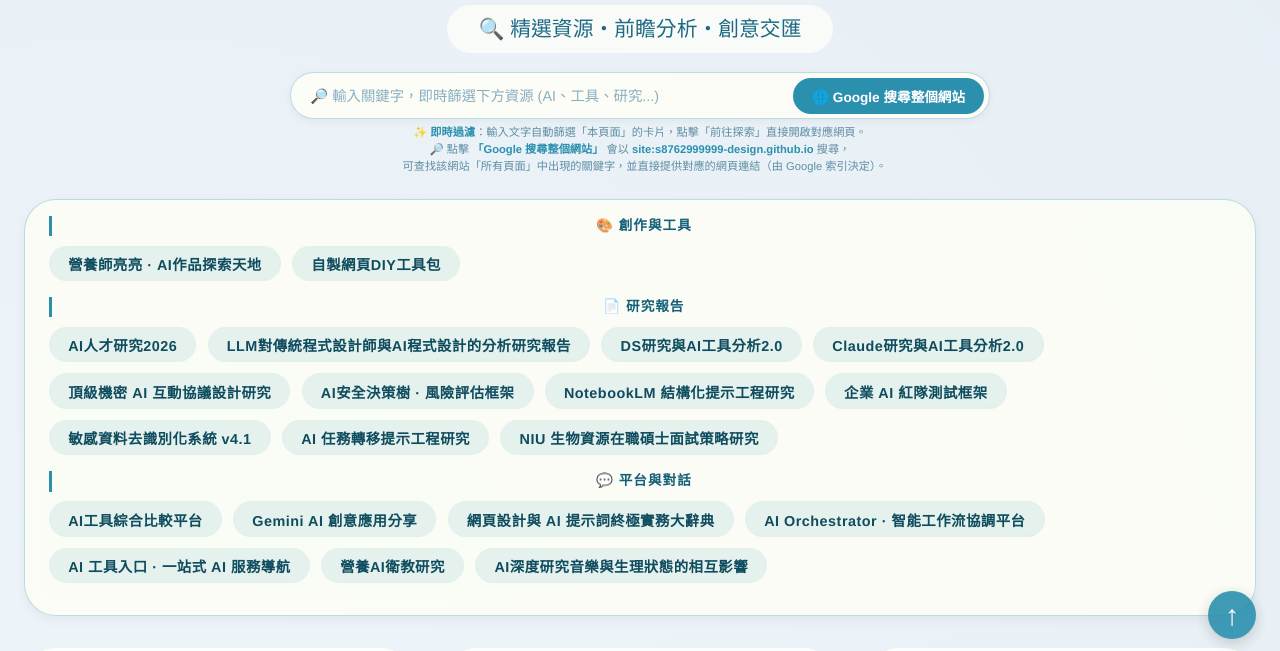
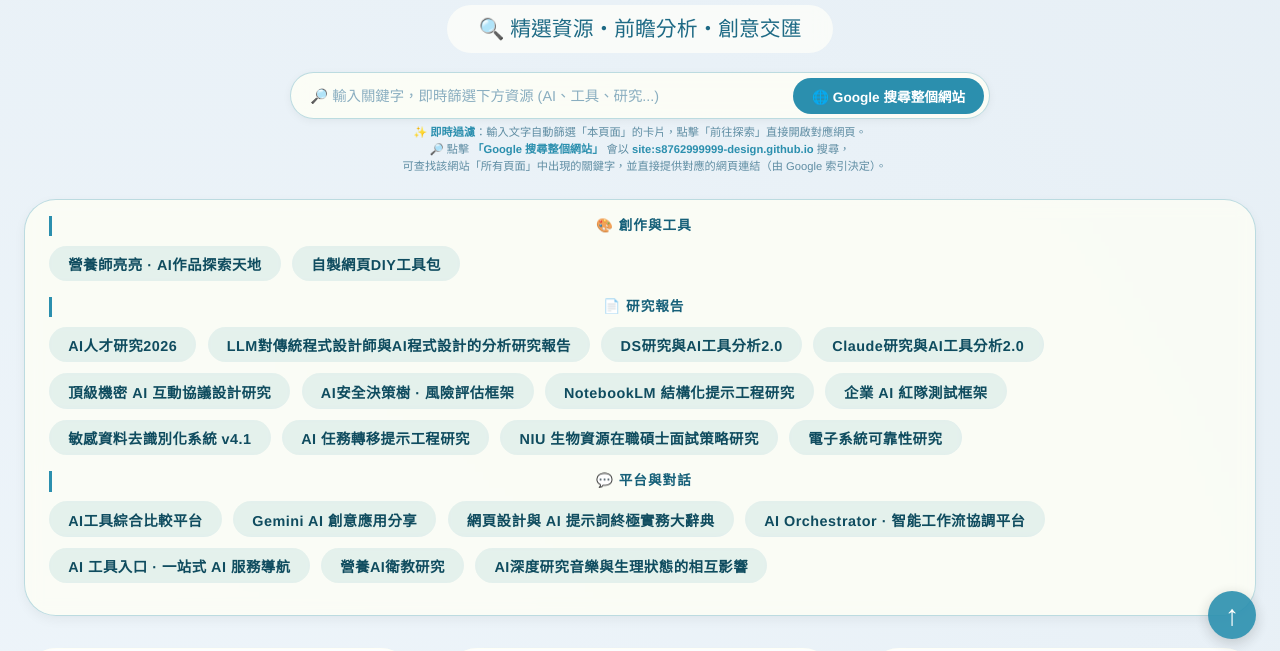
Before and after one commit to s8762999999-design/s8762999999-design.github.io, a plain HTML site: page index.html in a window 1280 px wide. Shown: the part 129-780 px from the top of the page. Drawn offline with Linux system fonts and the light colour scheme.

Commit message:
新增"電子系統可靠性研究"

```diff
--- a/index.html
+++ b/index.html
@@ -5,10 +5,10 @@
     <meta name="viewport" content="width=device-width, initial-scale=1.0, viewport-fit=cover">
 
     <title>營養師亮亮AI探索研究成果</title>
-    <meta name="description" content="營養師亮亮AI探索研究成果彙整：AI藝術創作、自製網頁工具、AI人才前瞻、LLM/DS/Claude分析報告、AI工具比較平台、AI Orchestrator、AI工具入口導航、營養AI衛教研究、AI音樂生理研究、AI互動協議設計、AI安全決策樹、NotebookLM提示工程、企業AI紅隊測試、敏感資料去識別化系統、AI任務轉移提示工程、NIU生物資源面試策略，以及網頁設計AI提示詞辭典與Gemini創意應用。">
+    <meta name="description" content="營養師亮亮AI探索研究成果彙整：AI藝術創作、自製網頁工具、AI人才前瞻、LLM/DS/Claude分析報告、AI工具比較平台、AI Orchestrator、AI工具入口導航、營養AI衛教研究、AI音樂生理研究、AI互動協議設計、AI安全決策樹、NotebookLM提示工程、企業AI紅隊測試、敏感資料去識別化系統、AI任務轉移提示工程、NIU生物資源面試策略、電子系統可靠性研究，以及網頁設計AI提示詞辭典與Gemini創意應用。">
 
     <meta property="og:title" content="營養師亮亮AI探索研究成果">
-    <meta property="og:description" content="亮亮營養師的AI研究成果：AI藝術創作、開發工具、人才趨勢、各類AI分析報告、AI Orchestrator、AI工具入口、營養AI衛教研究、AI音樂生理研究、AI互動協議設計、AI安全決策樹、NotebookLM提示工程、企業AI紅隊測試、敏感資料去識別化系統、AI任務轉移提示工程、NIU生物資源面試策略與網頁設計AI提示詞實務。">
+    <meta property="og:description" content="亮亮營養師的AI研究成果：AI藝術創作、開發工具、人才趨勢、各類AI分析報告、AI Orchestrator、AI工具入口、營養AI衛教研究、AI音樂生理研究、AI互動協議設計、AI安全決策樹、NotebookLM提示工程、企業AI紅隊測試、敏感資料去識別化系統、AI任務轉移提示工程、NIU生物資源面試策略、電子系統可靠性研究與網頁設計AI提示詞實務。">
     <meta property="og:type" content="website">
     <meta property="og:image" content="https://via.placeholder.com/1200x630/155f7a/ffffff?text=AI+Research+2026">
     <meta property="og:image:alt" content="營養師亮亮AI探索研究成果">
@@ -423,7 +423,7 @@
         .resource-card {
             animation: fadeSlideUp 0.5s ease backwards;
         }
-        /* 支援最多 20 張卡片 */
+        /* 支援最多 21 張卡片 */
         .resource-card:nth-child(1) { animation-delay: 0.05s; }
         .resource-card:nth-child(2) { animation-delay: 0.1s; }
         .resource-card:nth-child(3) { animation-delay: 0.15s; }
@@ -444,6 +444,7 @@
         .resource-card:nth-child(18) { animation-delay: 0.9s; }
         .resource-card:nth-child(19) { animation-delay: 0.95s; }
         .resource-card:nth-child(20) { animation-delay: 1.0s; }
+        .resource-card:nth-child(21) { animation-delay: 1.05s; }
     </style>
 </head>
 <body>
@@ -485,7 +486,7 @@
 
 <script>
     // ============================================================
-    // 卡片資料陣列 (共20個，新增「NIU 生物資源在職碩士面試策略研究」)
+    // 卡片資料陣列 (共21個，新增「電子系統可靠性研究」)
     // 新卡片歸類於「研究報告」群組，日期標記為 2026/04/11
     // ============================================================
     const sitesData = [
@@ -508,8 +509,9 @@
         { title: "企業 AI 紅隊測試框架", url: "https://s8762999999-design.github.io/Enterprise-AI-Red-Team-Framework/", description: "提供企業級 AI 系統的紅隊演練框架，模擬攻擊者思維，主動發掘模型潛在漏洞、偏誤與安全風險，協助組織建立強健的 AI 防禦機制。", features: ["紅隊演練流程", "漏洞與偏誤偵測", "安全強化建議"], icon: "🔴🛡️", category: "📑 深度報告", group: "研究報告", showDevDate: true },
         { title: "敏感資料去識別化系統 v4.1", url: "https://s8762999999-design.github.io/sensitive-data-de-identification-system-v4-1/", description: "提供全方位的敏感資料偵測與去識別化解決方案，支援多種資料格式（文字、表格、日誌），採用差分隱私與匿名化技術，確保資料隱私安全。", features: ["自動偵測個資", "差分隱私保護", "多格式輸出支援"], icon: "🔒📊", category: "🔬 數據科學", group: "研究報告", showDevDate: true },
         { title: "AI 任務轉移提示工程研究", url: "https://s8762999999-design.github.io/AI-mission-transfer-prompt/", description: "研究跨任務、跨領域的 AI 提示遷移技術，建立任務轉移框架與提示模板庫，協助模型快速適應新任務需求，減少重複提示設計成本。", features: ["任務遷移框架", "提示模板庫", "跨域適應評估"], icon: "🔄🧠", category: "📑 深度報告", group: "研究報告", showDevDate: true },
-        // ========= 新加入的「NIU 生物資源在職碩士面試策略研究」 =========
-        { title: "NIU 生物資源在職碩士面試策略研究", url: "https://s8762999999-design.github.io/niu-bioresources-inservice-master-interview-strategy/", description: "針對國立宜蘭大學生物資源學院在職碩士專班，提供面試準備策略、口試技巧、專業知識統整與自我介紹優化，協助考生提升錄取機會。", features: ["面試題庫分析", "自我介紹模板", "專業知識架構"], icon: "🎓🌿", category: "📑 深度報告", group: "研究報告", showDevDate: true }
+        { title: "NIU 生物資源在職碩士面試策略研究", url: "https://s8762999999-design.github.io/niu-bioresources-inservice-master-interview-strategy/", description: "針對國立宜蘭大學生物資源學院在職碩士專班，提供面試準備策略、口試技巧、專業知識統整與自我介紹優化，協助考生提升錄取機會。", features: ["面試題庫分析", "自我介紹模板", "專業知識架構"], icon: "🎓🌿", category: "📑 深度報告", group: "研究報告", showDevDate: true },
+        // ========= 新加入的「電子系統可靠性研究」 =========
+        { title: "電子系統可靠性研究", url: "https://s8762999999-design.github.io/Electronic-Systems-Reliability-Research/", description: "探討電子系統的失效分析、壽命預測與可靠性設計方法，結合 AI 預測模型提升系統穩定性，適用於半導體、車用電子與航太領域。", features: ["失效模式分析", "壽命預測模型", "設計優化建議"], icon: "⚡📊", category: "📑 深度報告", group: "研究報告", showDevDate: true }
     ];
 
     function generateCards() {
@@ -529,7 +531,7 @@
                 if (["AI 工具入口 · 一站式 AI 服務導航", "營養AI衛教研究", "AI深度研究音樂與生理狀態的相互影響"].includes(item.title)) dateLabel = "📅 2026/04/08";
                 if (["頂級機密 AI 互動協議設計研究", "AI安全決策樹 · 風險評估框架"].includes(item.title)) dateLabel = "📅 2026/04/09";
                 if (item.title === "NotebookLM 結構化提示工程研究" || item.title === "企業 AI 紅隊測試框架" || item.title === "敏感資料去識別化系統 v4.1") dateLabel = "📅 2026/04/10";
-                if (item.title === "AI 任務轉移提示工程研究" || item.title === "NIU 生物資源在職碩士面試策略研究") dateLabel = "📅 2026/04/11";
+                if (item.title === "AI 任務轉移提示工程研究" || item.title === "NIU 生物資源在職碩士面試策略研究" || item.title === "電子系統可靠性研究") dateLabel = "📅 2026/04/11";
                 cardInnerHtml += `<div class="dev-date">${dateLabel}</div>`;
             }
             cardInnerHtml += `</div>`;
```
